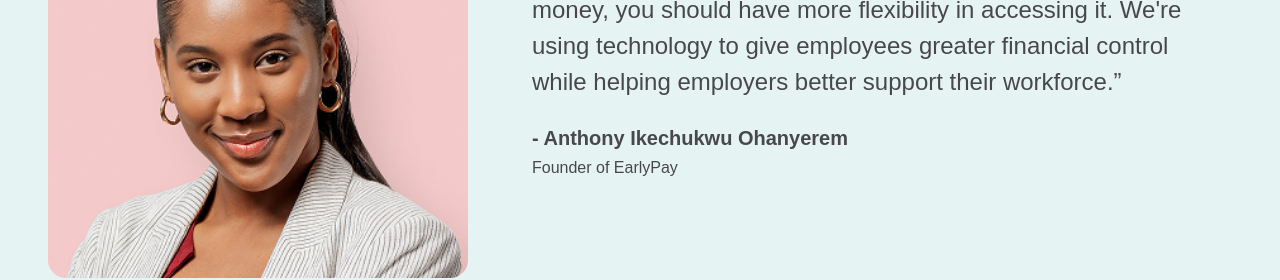
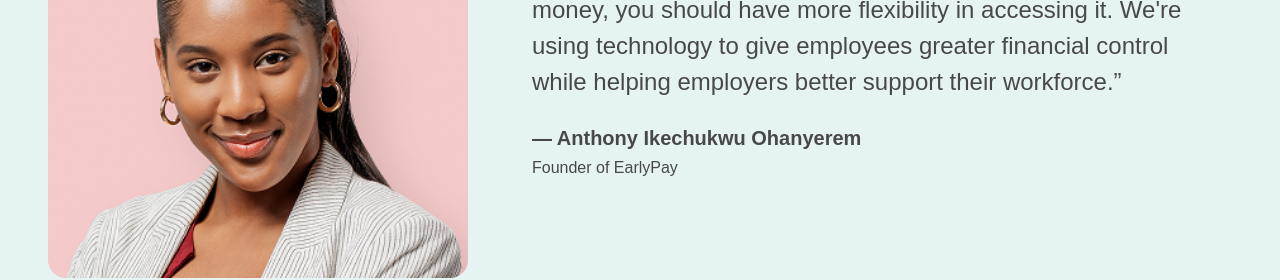
Before and after one commit to earlypays/earlypay-frontend, a Next.js app: page /about in a window 1280 px wide. Shown: the part 1600-1880 px from the top of the page. Built offline with nearby package versions, Linux system fonts and the light colour scheme; a web font is replaced by a local one.

Commit message:
Correct formatting of founder's name in AboutFounderSection to use an em dash for improved typographic consistency.

```diff
--- a/src/components/landing/about/about-founder-section.tsx
+++ b/src/components/landing/about/about-founder-section.tsx
@@ -27,7 +27,7 @@ export function AboutFounderSection() {
               workforce.&rdquo;
             </p>
             <p className="mt-6 font-sans text-base font-semibold text-muted-foreground sm:text-xl">
-              - Anthony Ikechukwu Ohanyerem
+              — Anthony Ikechukwu Ohanyerem
             </p>
             <p className="mt-1 font-sans text-sm text-muted-foreground sm:text-base">
               Founder of EarlyPay
```
